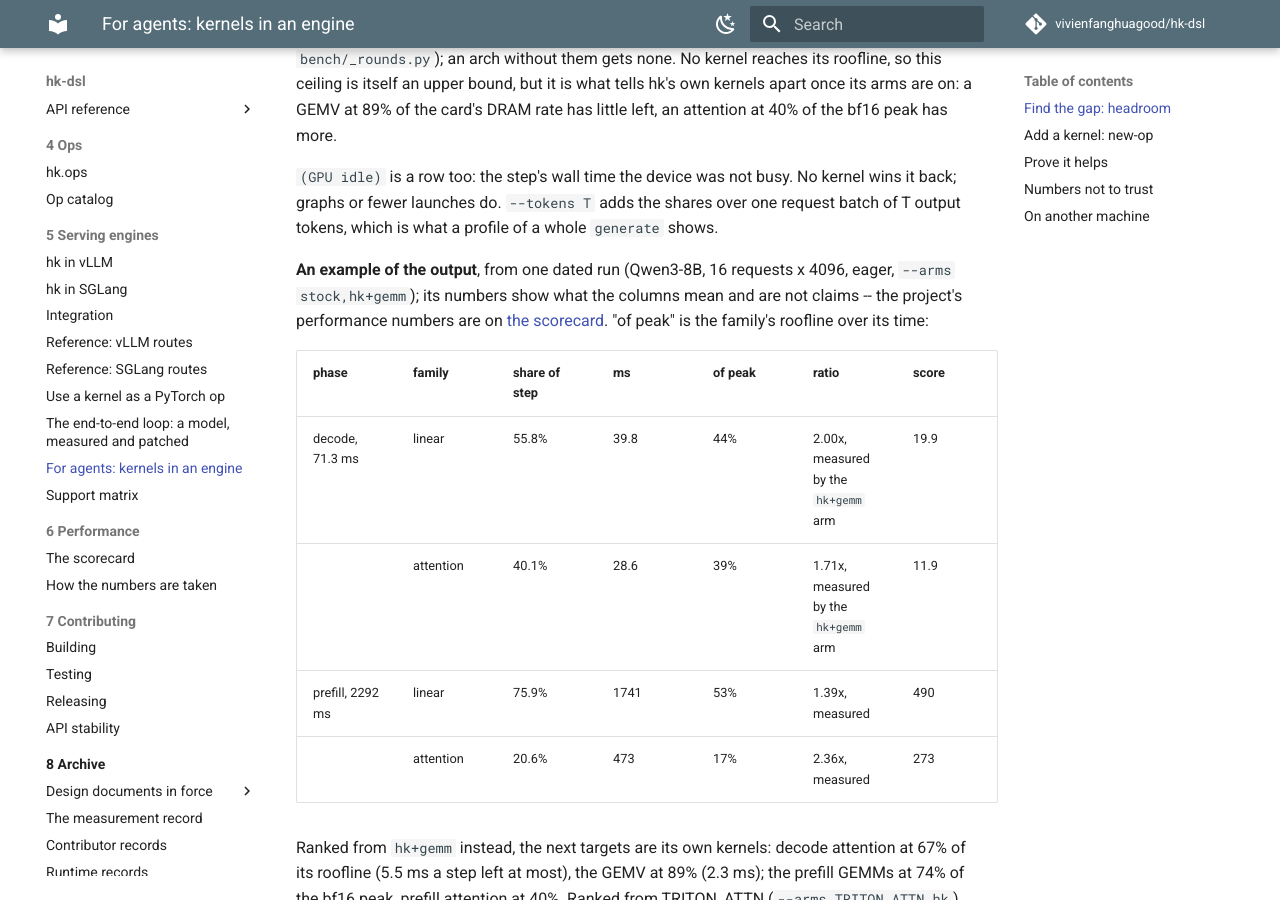
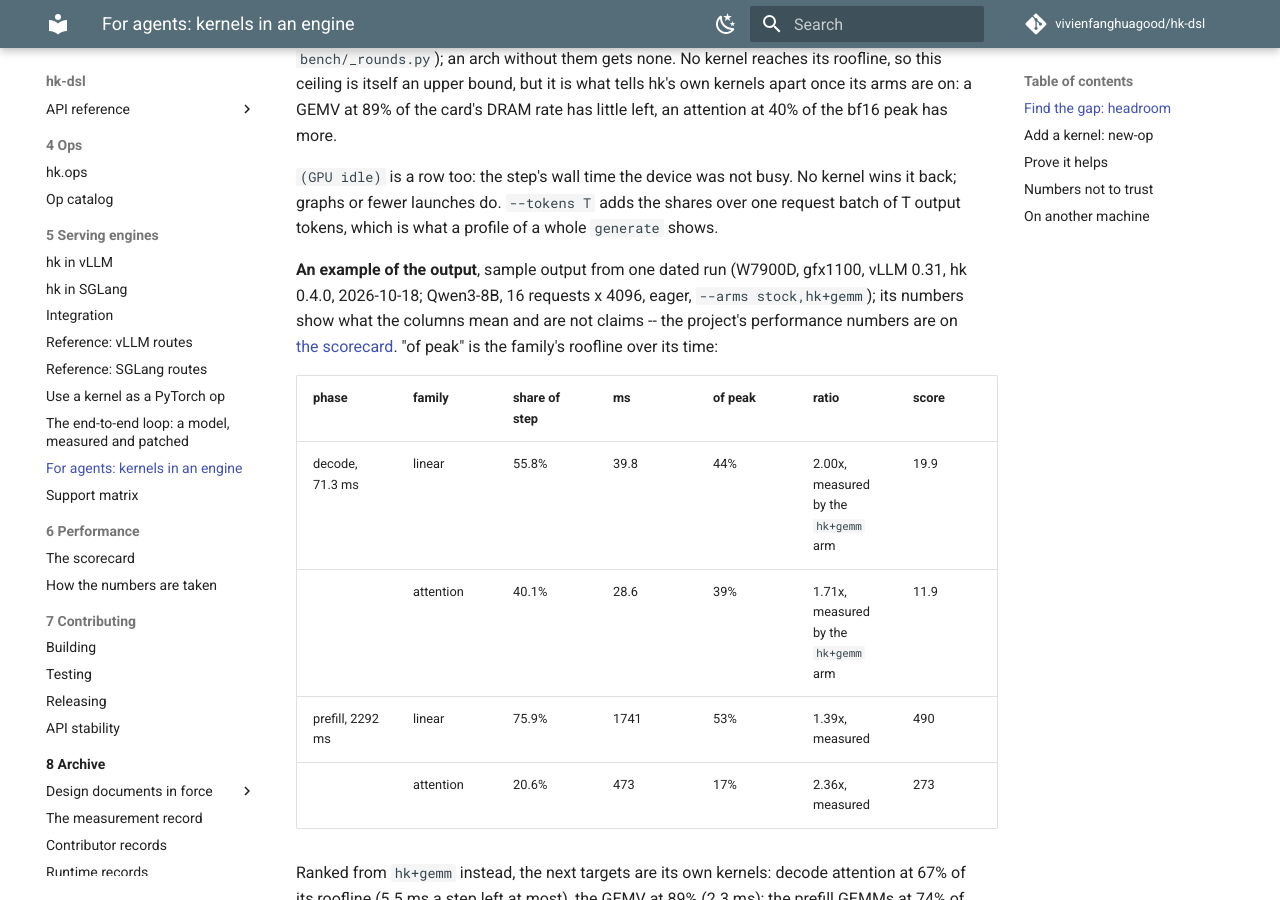
Before and after one commit to vivienfanghuagood/hk-dsl, an MkDocs documentation site: the page built from docs/agents.md, in a window 1280 px wide and 900 px high, scrolled down 2238 px. Built offline with MkDocs 1.6.1 and Material for MkDocs 9.7.7, drawn with Linux system fonts in a browser that asks for light colours; comment, search, counter and statistics services are not loaded; some of the changed text lies outside the part shown.

Commit message:
docs(agents, tune): dated example runs and results say GPU, hk version and date (#294)
* docs(agents): the two dated example runs say their GPU, engine, hk version and date

Co-Authored-By: Claude <noreply@anthropic.com>

* docs(tune): the acceptance results say they are a dated record (hk 0.5.0, 2026-10-22, MI355X and W7900D)

Co-Authored-By: Claude <noreply@anthropic.com>

---------

Co-authored-by: hfang <hfang@localhost>
Co-authored-by: Claude <noreply@anthropic.com>

```diff
--- a/docs/agents.md
+++ b/docs/agents.md
@@ -102,8 +102,9 @@ No kernel wins it back; graphs or fewer launches do. `--tokens T` adds the
 shares over one request batch of T output tokens, which is what a profile
 of a whole `generate` shows.
 
-**An example of the output**, from one dated run (Qwen3-8B, 16 requests x
-4096, eager, `--arms stock,hk+gemm`); its numbers show what the columns mean
+**An example of the output**, sample output from one dated run (W7900D,
+gfx1100, vLLM 0.31, hk 0.4.0, 2026-10-18; Qwen3-8B, 16 requests x 4096, eager,
+`--arms stock,hk+gemm`); its numbers show what the columns mean
 and are not claims -- the project's performance numbers are on
 [the scorecard](performance/scorecard.md). "of peak" is the family's roofline
 over its time:
@@ -234,8 +235,9 @@ metric (total, prefill, decode step) and arm, every row with the same keys:
   stock's.
 
 `--from raw.json` judges an earlier run again. **An example of the verdicts**,
-from one dated run (Qwen3-8B, the `gemm` arm, vLLM's defaults, three rounds);
-not claims -- the project's numbers are on [the scorecard](performance/scorecard.md):
+sample output from one dated run (W7900D, gfx1100, vLLM 0.31, hk 0.4.0,
+2026-10-18; Qwen3-8B, the `gemm` arm, vLLM's defaults, three rounds); not
+claims -- the project's numbers are on [the scorecard](performance/scorecard.md):
 
 | ctx x batch | total | prefill | decode step |
 |---|---|---|---|
```
Also changed, not shown: docs/tune.md (+4 -0 lines).
